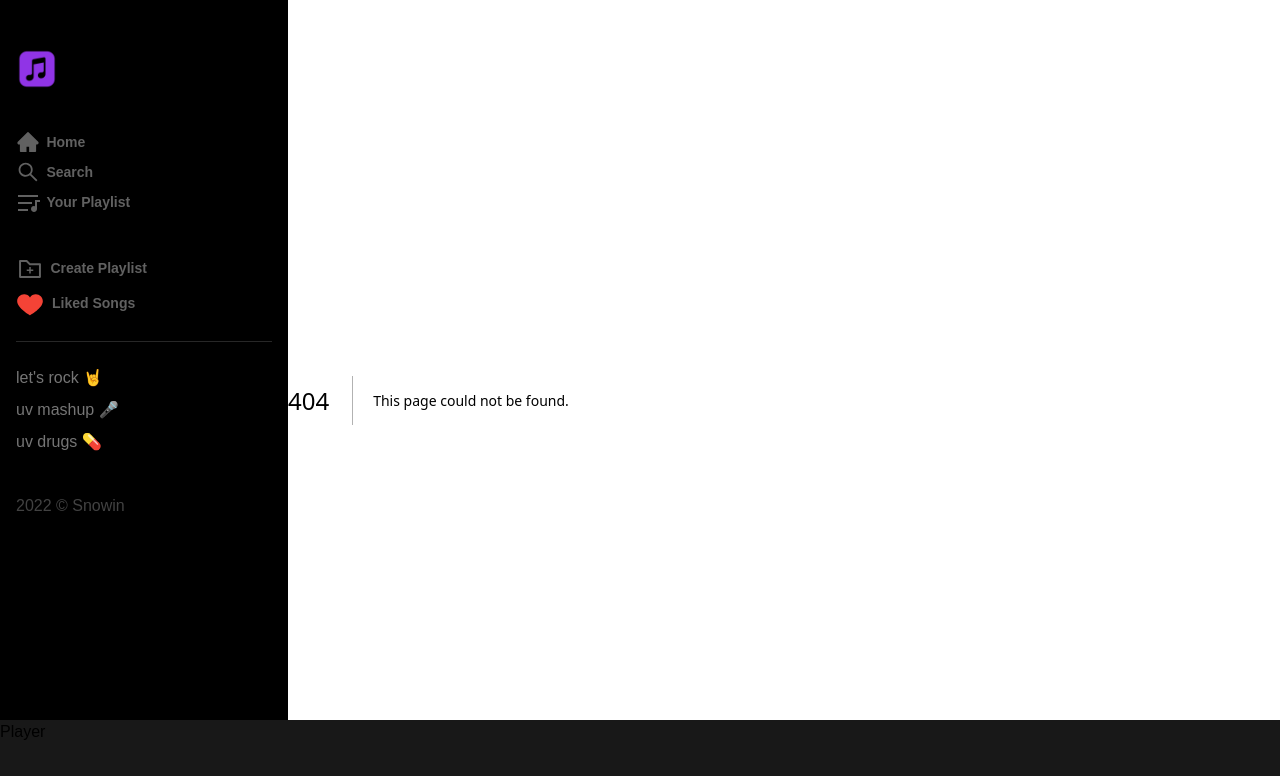
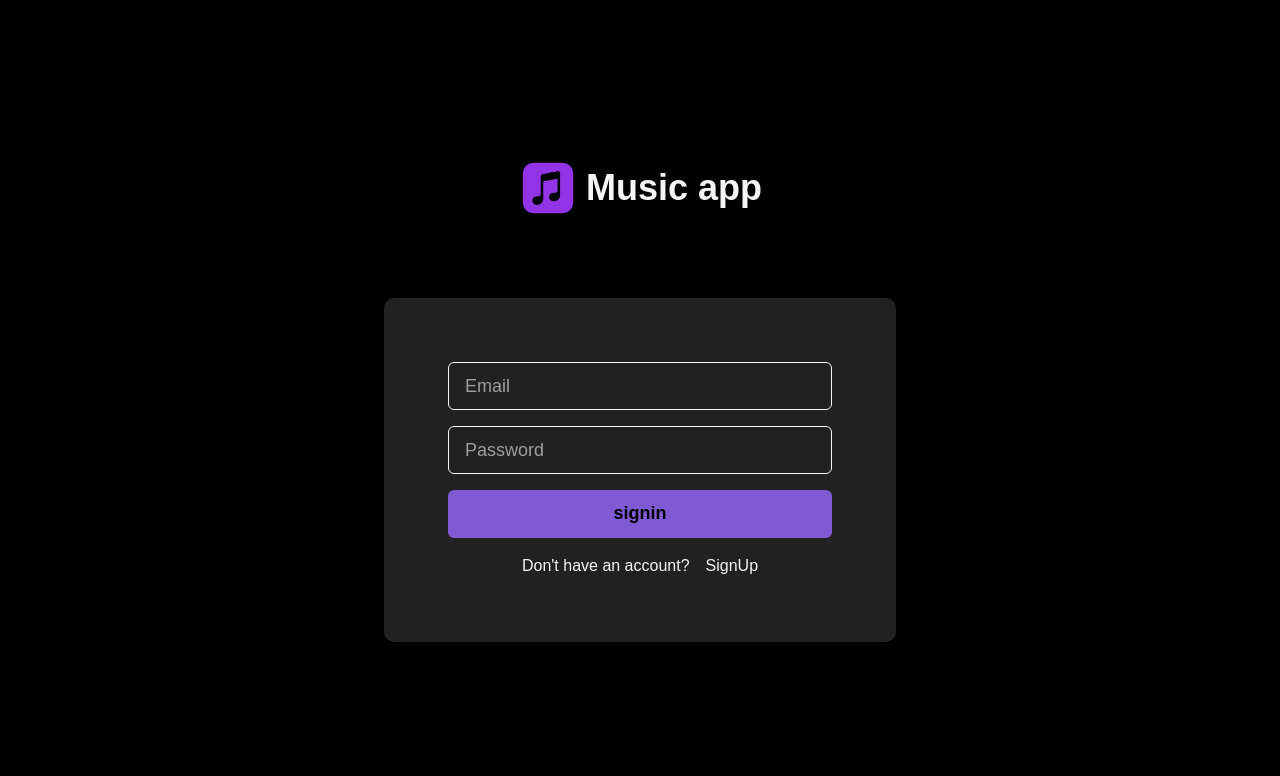
Before and after one commit to devsnowin/music-app, a Next.js app: page /signin in a window 1280 px wide. Before the commit this address had no page. Shown: the top 776 px of the page. Built offline with nearby package versions, Linux system fonts and the light colour scheme.

Commit message:
build a auth component for signin and signup.

```diff
--- /dev/null
+++ b/components/authForm.tsx
@@ -0,0 +1,122 @@
+import { Flex, Input, Button, Heading, HStack, Text } from "@chakra-ui/react";
+import Image from "next/image";
+import Link from "next/link";
+import { useRouter } from "next/router";
+import { FC, useRef, useState } from "react";
+import { useSWRConfig } from "swr";
+
+import { auth } from "../lib/mutations";
+
+const AuthForm: FC<{ mode: "signin" | "signup" }> = ({ mode }) => {
+  const [name, setName] = useState("");
+  const [email, setEmail] = useState("");
+  const [password, setPassword] = useState("");
+  const [isloading, setIsloading] = useState(false);
+  const router = useRouter();
+
+  const handleSubmit = async (e: { preventDefault: () => void }) => {
+    e.preventDefault();
+    setIsloading(true);
+
+    await auth(mode, {
+      name,
+      email,
+      password,
+    } as unknown as FormData);
+
+    setIsloading(false);
+    router.push("/");
+  };
+
+  return (
+    <Flex
+      flexDir="column"
+      minH="100vh"
+      w="100vw"
+      bg="black"
+      justify="center"
+      align="center"
+      gap="5rem"
+    >
+      <HStack>
+        <Image src="/logo.png" alt="app logo" width={60} height={60} />
+        <Heading textAlign="center">Music app</Heading>
+      </HStack>
+      <form
+        onSubmit={handleSubmit}
+        style={{
+          display: "grid",
+          placeItems: "center",
+          width: "100%",
+        }}
+      >
+        <Flex
+          w="full"
+          maxW="32rem"
+          padding="4rem"
+          bg="gray.900"
+          borderRadius="10px"
+          flexDir="column"
+          justify="center"
+          align="center"
+          gap="1rem"
+        >
+          {mode === "signup" && (
+            <Input
+              value={name}
+              onChange={(e) => setName(e.target.value)}
+              type="text"
+              placeholder="Name"
+              size="lg"
+              focusBorderColor="#6b46c1"
+            />
+          )}
+
+          <Input
+            value={email}
+            onChange={(e) => setEmail(e.target.value)}
+            type="email"
+            placeholder="Email"
+            size="lg"
+            focusBorderColor="#6b46c1"
+          />
+          <Input
+            value={password}
+            onChange={(e) => setPassword(e.target.value)}
+            type="password"
+            placeholder="Password"
+            size="lg"
+            focusBorderColor="#6b46c1"
+          />
+          <Button
+            type="submit"
+            color="black"
+            w="full"
+            size="lg"
+            colorScheme="purple"
+            isLoading={isloading}
+          >
+            {mode}
+          </Button>
+          {mode === "signup" ? (
+            <Text>
+              Already have an account?
+              <Link href="/signin" style={{ marginLeft: "1rem" }}>
+                SignIn
+              </Link>
+            </Text>
+          ) : (
+            <Text>
+              {`Don't have an account?`}
+              <Link href="/signup" style={{ marginLeft: "1rem" }}>
+                SignUp
+              </Link>
+            </Text>
+          )}
+        </Flex>
+      </form>
+    </Flex>
+  );
+};
+
+export default AuthForm;
--- /dev/null
+++ b/global.d.ts
@@ -0,0 +1,5 @@
+type FormData = {
+  name?: string;
+  email: string;
+  password: string;
+};
--- /dev/null
+++ b/lib/fetcher.ts
@@ -0,0 +1,10 @@
+export default function fetcher(url: string, data: FormData) {
+  return fetch(`${window.location.origin}/api${url}`, {
+    method: data ? "POST" : "GET",
+    credentials: "include",
+    headers: {
+      "Content-Type": "application/json",
+    },
+    body: JSON.stringify(data),
+  });
+}
--- /dev/null
+++ b/lib/mutations.ts
@@ -0,0 +1,5 @@
+import fetcher from "./fetcher";
+
+export const auth = (mode: "signin" | "signup", body: FormData) => {
+  return fetcher(`/${mode}`, body);
+};
--- a/package.json
+++ b/package.json
@@ -30,6 +30,7 @@
     "react-dom": "18.2.0",
     "react-icons": "^4.7.1",
     "reset-css": "^5.0.1",
+    "swr": "^2.0.0",
     "typescript": "4.9.4"
   },
   "devDependencies": {
--- a/pages/_app.tsx
+++ b/pages/_app.tsx
@@ -1,16 +1,25 @@
 import type { AppProps } from "next/app";
+import { NextPageContext } from "next/types";
 import { ChakraProvider } from "@chakra-ui/react";
 import "reset-css";
 
 import theme from "../styles/theme";
 import Layout from "../components/Layout";
 
+interface CustomNextPageContext extends NextPageContext {
+  authPath: Boolean;
+}
+
 export default function App({ Component, pageProps }: AppProps) {
   return (
     <ChakraProvider theme={theme}>
-      <Layout>
+      {Component.authPage ? (
         <Component {...pageProps} />
-      </Layout>
+      ) : (
+        <Layout>
+          <Component {...pageProps} />
+        </Layout>
+      )}
     </ChakraProvider>
   );
 }
--- /dev/null
+++ b/pages/signin.tsx
@@ -0,0 +1,9 @@
+import AuthForm from "../components/authForm";
+
+const Signin = () => {
+  return <AuthForm mode="signin" />;
+};
+
+Signin.authPage = true;
+
+export default Signin;
```
Also changed, not shown: pages/signup.tsx (added, +9 -0 lines), 1 other file (tests, documents, lock files or other folders).
